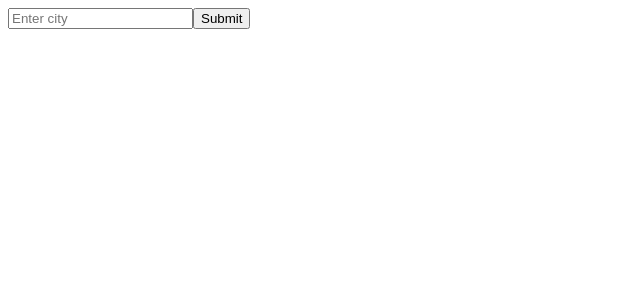
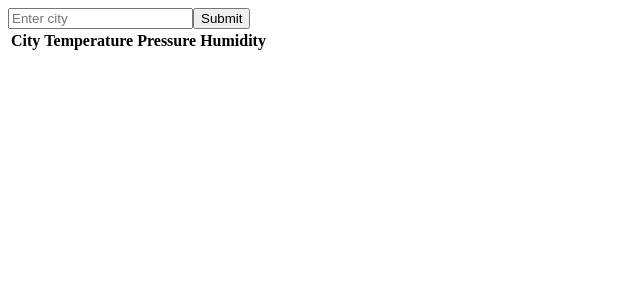
Before and after one commit to aeslami/react-redux-weather, a React (Create React App) app: page / in a window 1280 px wide. Shown: the top 300 px of the page, without its empty margins (0-640 px from the left). Built offline with nearby package versions, Linux system fonts and the light colour scheme.

Commit message:
Add WeatherList container

```diff
--- a/src/App.js
+++ b/src/App.js
@@ -1,11 +1,13 @@
 import React, { Component } from 'react';
 import SearchBar from './containers/SearchBar';
+import WeatherList from './containers/WeatherList';
 
 class App extends Component {
   render() {
     return (
       <div>
         <SearchBar />
+        <WeatherList />
       </div>
     );
   }
--- /dev/null
+++ b/src/containers/WeatherList.js
@@ -0,0 +1,34 @@
+import React, { Component } from 'react';
+import { connect } from 'react-redux';
+
+class WeatherList extends Component {
+  renderWeather(cityData) {
+    const name = cityData.city.name;
+    return (
+      <tr key={name}>
+        <td>{name}</td>
+      </tr>
+    );
+  }
+  render() {
+    return (
+      <table>
+        <thead>
+          <tr>
+            <th>City</th>
+            <th>Temperature</th>
+            <th>Pressure</th>
+            <th>Humidity</th>
+          </tr>
+        </thead>
+        <tbody>{this.props.weather.map(this.renderWeather)}</tbody>
+      </table>
+    );
+  }
+}
+
+function mapStateToProps({ weather }) {
+  return { weather };
+}
+
+export default connect(mapStateToProps)(WeatherList);
```
